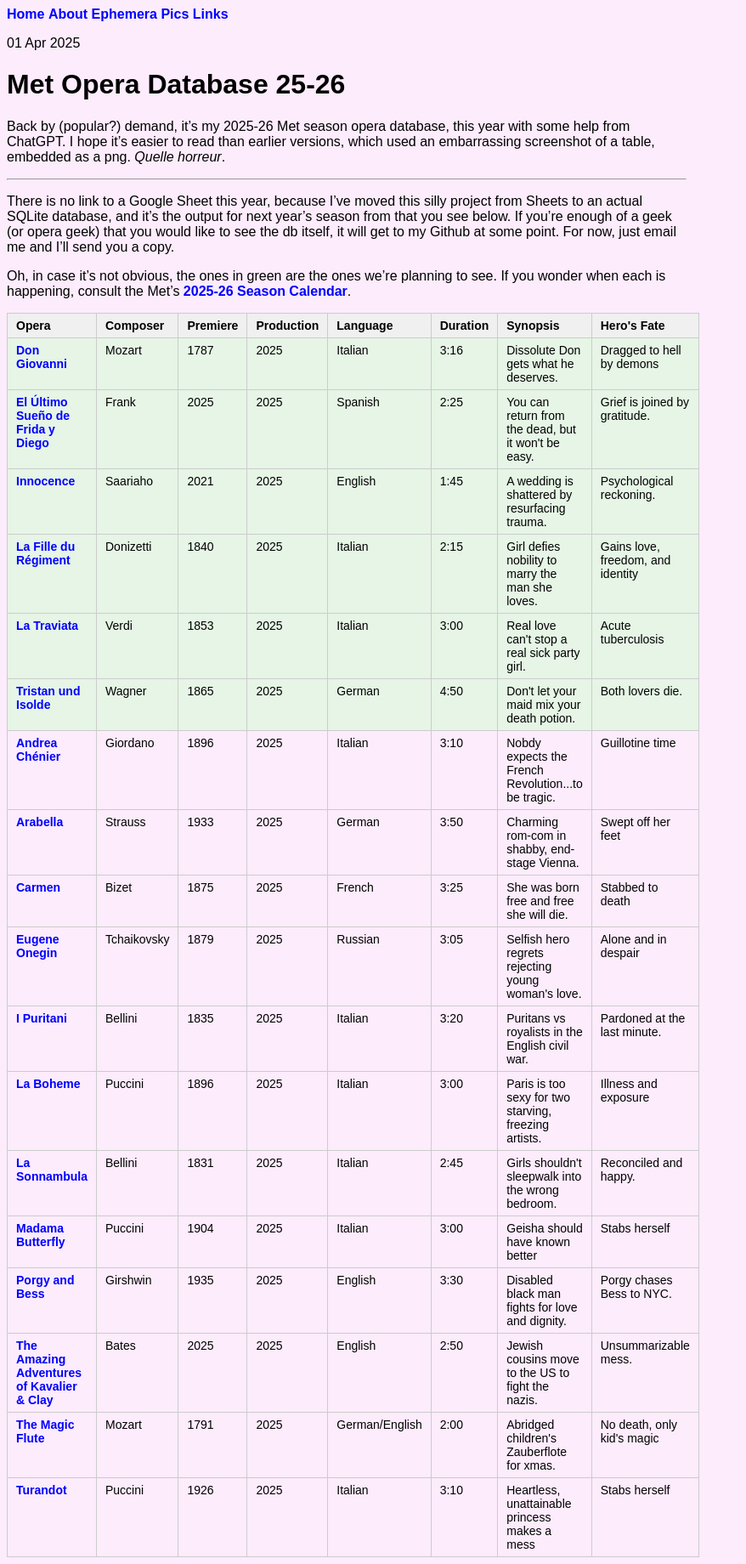
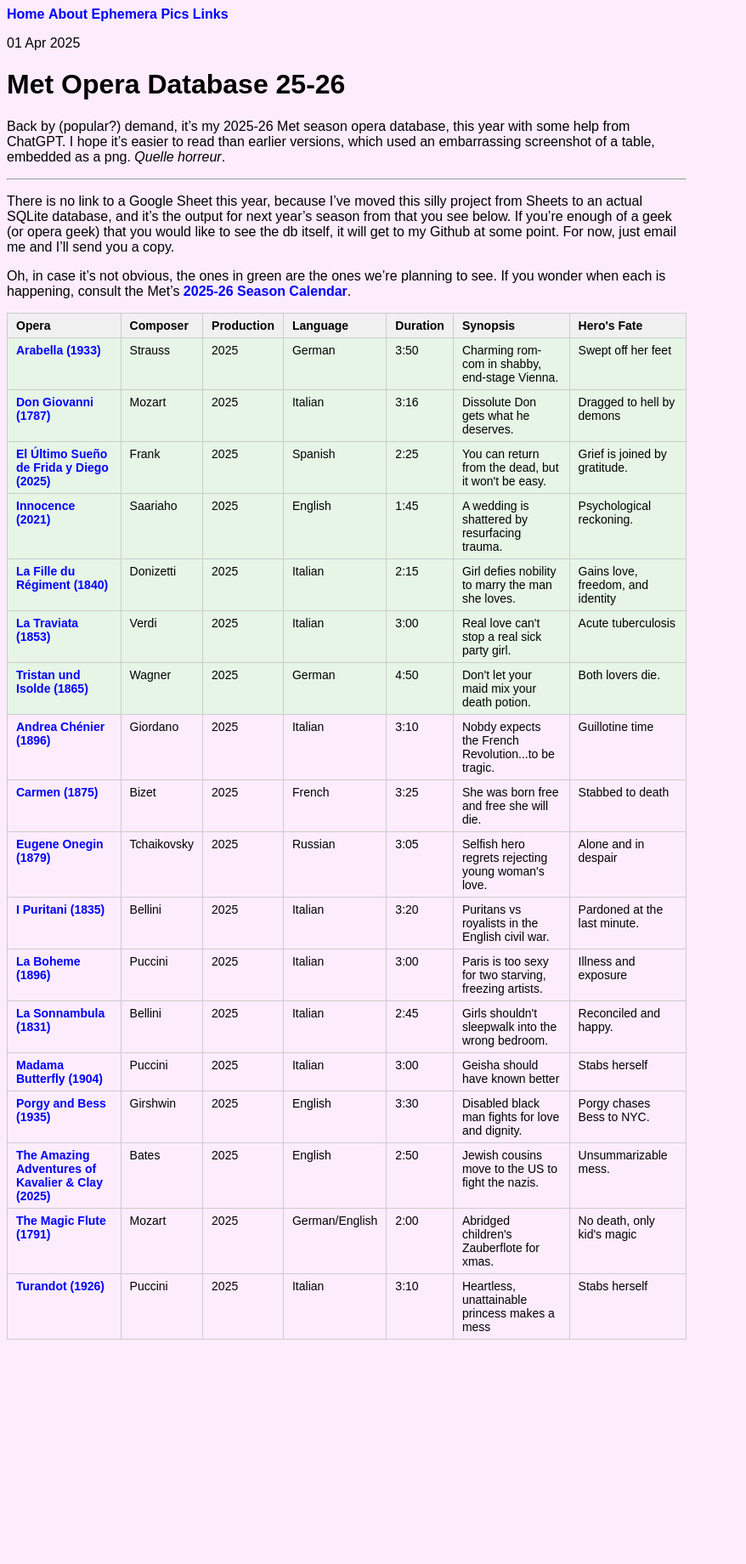
Before and after one commit to mkolon/mattkolon.com, a Jekyll site: the page built from _posts/2025-04-01-met.md, in a window 1280 px wide. Shown: the whole page at 85% size, without its empty margins (0-878 px from the left). Built offline with Jekyll 4.4.1, drawn with Linux system fonts in a browser that asks for light colours; after the commit the page ends 1584 px from its top, so only the background shows below that; part of the change alters nothing that is shown.

```diff
--- a/_posts/2025-04-01-met.md
+++ b/_posts/2025-04-01-met.md
@@ -11,7 +11,6 @@ There is no link to a Google Sheet this year, because I've moved this silly proj
 
 Oh, in case it's not obvious, the ones in green are the ones we're planning to see. If you wonder when each is happening, consult the Met's [2025-26 Season Calendar](https://www.metopera.org/season/2025-26-season/).
 <br>
-
 
 
 <html>
@@ -44,7 +43,6 @@ Oh, in case it's not obvious, the ones in green are the ones we're planning to s
       <tr>
         <th>Opera</th>
         <th>Composer</th>
-        <th>Premiere</th>
         <th>Production</th>
         <th>Language</th>
         <th>Duration</th>
@@ -55,9 +53,18 @@ Oh, in case it's not obvious, the ones in green are the ones we're planning to s
     <tbody>
 
       <tr class="seen">
-        <td><a href="https://en.wikipedia.org/wiki/Don_Giovanni" target="_blank">Don Giovanni</a></td>
+        <td><a href="https://en.wikipedia.org/wiki/Arabella" target="_blank">Arabella (1933)</a></td>
+        <td>Strauss</td>
+        <td>2025</td>
+        <td>German</td>
+        <td>3:50</td>
+        <td>Charming rom-com in shabby, end-stage Vienna.</td>
+        <td>Swept off her feet</td>
+      </tr>
+
+      <tr class="seen">
+        <td><a href="https://en.wikipedia.org/wiki/Don_Giovanni" target="_blank">Don Giovanni (1787)</a></td>
         <td>Mozart</td>
-        <td>1787</td>
         <td>2025</td>
         <td>Italian</td>
         <td>3:16</td>
@@ -66,9 +73,8 @@ Oh, in case it's not obvious, the ones in green are the ones we're planning to s
       </tr>
 
       <tr class="seen">
-        <td><a href="https://freepress.org/article/el-%C3%BAltimo-sue%C3%B1o-de-frida-y-diego-last-dream-frida-and-diego-opera-review" target="_blank">El Último Sueño de Frida y Diego</a></td>
+        <td><a href="https://freepress.org/article/el-%C3%BAltimo-sue%C3%B1o-de-frida-y-diego-last-dream-frida-and-diego-opera-review" target="_blank">El Último Sueño de Frida y Diego (2025)</a></td>
         <td>Frank</td>
-        <td>2025</td>
         <td>2025</td>
         <td>Spanish</td>
         <td>2:25</td>
@@ -77,9 +83,8 @@ Oh, in case it's not obvious, the ones in green are the ones we're planning to s
       </tr>
 
       <tr class="seen">
-        <td><a href="https://en.wikipedia.org/wiki/Innocence_(opera)" target="_blank">Innocence</a></td>
+        <td><a href="https://en.wikipedia.org/wiki/Innocence_(opera)" target="_blank">Innocence (2021)</a></td>
         <td>Saariaho</td>
-        <td>2021</td>
         <td>2025</td>
         <td>English</td>
         <td>1:45</td>
@@ -88,9 +93,8 @@ Oh, in case it's not obvious, the ones in green are the ones we're planning to s
       </tr>
 
       <tr class="seen">
-        <td><a href="https://en.wikipedia.org/wiki/La_Fille_du_Régiment" target="_blank">La Fille du Régiment</a></td>
+        <td><a href="https://en.wikipedia.org/wiki/La_Fille_du_Régiment" target="_blank">La Fille du Régiment (1840)</a></td>
         <td>Donizetti</td>
-        <td>1840</td>
         <td>2025</td>
         <td>Italian</td>
         <td>2:15</td>
@@ -99,9 +103,8 @@ Oh, in case it's not obvious, the ones in green are the ones we're planning to s
       </tr>
 
       <tr class="seen">
-        <td><a href="https://en.wikipedia.org/wiki/La_Traviata" target="_blank">La Traviata</a></td>
+        <td><a href="https://en.wikipedia.org/wiki/La_Traviata" target="_blank">La Traviata (1853)</a></td>
         <td>Verdi</td>
-        <td>1853</td>
         <td>2025</td>
         <td>Italian</td>
         <td>3:00</td>
@@ -110,9 +113,8 @@ Oh, in case it's not obvious, the ones in green are the ones we're planning to s
       </tr>
 
       <tr class="seen">
-        <td><a href="https://en.wikipedia.org/wiki/Tristan_und_Isolde" target="_blank">Tristan und Isolde</a></td>
+        <td><a href="https://en.wikipedia.org/wiki/Tristan_und_Isolde" target="_blank">Tristan und Isolde (1865)</a></td>
         <td>Wagner</td>
-        <td>1865</td>
         <td>2025</td>
         <td>German</td>
         <td>4:50</td>
@@ -121,9 +123,8 @@ Oh, in case it's not obvious, the ones in green are the ones we're planning to s
       </tr>
 
       <tr>
-        <td><a href="https://en.wikipedia.org/wiki/Andrea_Chénier" target="_blank">Andrea Chénier</a></td>
+        <td><a href="https://en.wikipedia.org/wiki/Andrea_Chénier" target="_blank">Andrea Chénier (1896)</a></td>
         <td>Giordano</td>
-        <td>1896</td>
         <td>2025</td>
         <td>Italian</td>
         <td>3:10</td>
@@ -132,20 +133,8 @@ Oh, in case it's not obvious, the ones in green are the ones we're planning to s
       </tr>
 
       <tr>
-        <td><a href="https://en.wikipedia.org/wiki/Arabella" target="_blank">Arabella</a></td>
-        <td>Strauss</td>
-        <td>1933</td>
-        <td>2025</td>
-        <td>German</td>
-        <td>3:50</td>
-        <td>Charming rom-com in shabby, end-stage Vienna.</td>
-        <td>Swept off her feet</td>
-      </tr>
-
-      <tr>
-        <td><a href="https://en.wikipedia.org/wiki/Carmen" target="_blank">Carmen</a></td>
+        <td><a href="https://en.wikipedia.org/wiki/Carmen" target="_blank">Carmen (1875)</a></td>
         <td>Bizet</td>
-        <td>1875</td>
         <td>2025</td>
         <td>French</td>
         <td>3:25</td>
@@ -154,9 +143,8 @@ Oh, in case it's not obvious, the ones in green are the ones we're planning to s
       </tr>
 
       <tr>
-        <td><a href="https://en.wikipedia.org/wiki/Eugene_Onegin_(opera)" target="_blank">Eugene Onegin</a></td>
+        <td><a href="https://en.wikipedia.org/wiki/Eugene_Onegin" target="_blank">Eugene Onegin (1879)</a></td>
         <td>Tchaikovsky</td>
-        <td>1879</td>
         <td>2025</td>
         <td>Russian</td>
         <td>3:05</td>
@@ -165,9 +153,8 @@ Oh, in case it's not obvious, the ones in green are the ones we're planning to s
       </tr>
 
       <tr>
-        <td><a href="https://en.wikipedia.org/wiki/I_Puritani" target="_blank">I Puritani</a></td>
+        <td><a href="https://en.wikipedia.org/wiki/I_Puritani" target="_blank">I Puritani (1835)</a></td>
         <td>Bellini</td>
-        <td>1835</td>
         <td>2025</td>
         <td>Italian</td>
         <td>3:20</td>
@@ -176,9 +163,8 @@ Oh, in case it's not obvious, the ones in green are the ones we're planning to s
       </tr>
 
       <tr>
-        <td><a href="https://en.wikipedia.org/wiki/La_Boheme" target="_blank">La Boheme</a></td>
+        <td><a href="https://en.wikipedia.org/wiki/La_Boheme" target="_blank">La Boheme (1896)</a></td>
         <td>Puccini</td>
-        <td>1896</td>
         <td>2025</td>
         <td>Italian</td>
         <td>3:00</td>
@@ -187,9 +173,8 @@ Oh, in case it's not obvious, the ones in green are the ones we're planning to s
       </tr>
 
       <tr>
-        <td><a href="https://en.wikipedia.org/wiki/La_Sonnambula" target="_blank">La Sonnambula</a></td>
+        <td><a href="https://en.wikipedia.org/wiki/La_Sonnambula" target="_blank">La Sonnambula (1831)</a></td>
         <td>Bellini</td>
-        <td>1831</td>
         <td>2025</td>
         <td>Italian</td>
         <td>2:45</td>
@@ -198,9 +183,8 @@ Oh, in case it's not obvious, the ones in green are the ones we're planning to s
       </tr>
 
       <tr>
-        <td><a href="https://en.wikipedia.org/wiki/Madama_Butterfly" target="_blank">Madama Butterfly</a></td>
+        <td><a href="https://en.wikipedia.org/wiki/Madama_Butterfly" target="_blank">Madama Butterfly (1904)</a></td>
         <td>Puccini</td>
-        <td>1904</td>
         <td>2025</td>
         <td>Italian</td>
         <td>3:00</td>
@@ -209,9 +193,8 @@ Oh, in case it's not obvious, the ones in green are the ones we're planning to s
       </tr>
 
       <tr>
-        <td><a href="https://en.wikipedia.org/wiki/Porgy_and_Bess" target="_blank">Porgy and Bess</a></td>
+        <td><a href="https://en.wikipedia.org/wiki/Porgy_and_Bess" target="_blank">Porgy and Bess (1935)</a></td>
         <td>Girshwin</td>
-        <td>1935</td>
         <td>2025</td>
         <td>English</td>
         <td>3:30</td>
@@ -220,9 +203,8 @@ Oh, in case it's not obvious, the ones in green are the ones we're planning to s
       </tr>
 
       <tr>
-        <td><a href="https://en.wikipedia.org/wiki/The_Amazing_Adventures_of_Kavalier_&amp;_Clay" target="_blank">The Amazing Adventures of Kavalier &amp; Clay</a></td>
+        <td><a href="https://en.wikipedia.org/wiki/The_Amazing_Adventures_of_Kavalier_&amp;_Clay" target="_blank">The Amazing Adventures of Kavalier &amp; Clay (2025)</a></td>
         <td>Bates</td>
-        <td>2025</td>
         <td>2025</td>
         <td>English</td>
         <td>2:50</td>
@@ -231,9 +213,8 @@ Oh, in case it's not obvious, the ones in green are the ones we're planning to s
       </tr>
 
       <tr>
-        <td><a href="https://en.wikipedia.org/wiki/The_Magic_Flute" target="_blank">The Magic Flute</a></td>
+        <td><a href="https://en.wikipedia.org/wiki/The_Magic_Flute" target="_blank">The Magic Flute (1791)</a></td>
         <td>Mozart</td>
-        <td>1791</td>
         <td>2025</td>
         <td>German/English</td>
         <td>2:00</td>
@@ -242,9 +223,8 @@ Oh, in case it's not obvious, the ones in green are the ones we're planning to s
       </tr>
 
       <tr>
-        <td><a href="https://en.wikipedia.org/wiki/Turandot" target="_blank">Turandot</a></td>
+        <td><a href="https://en.wikipedia.org/wiki/Turandot" target="_blank">Turandot (1926)</a></td>
         <td>Puccini</td>
-        <td>1926</td>
         <td>2025</td>
         <td>Italian</td>
         <td>3:10</td>
```
